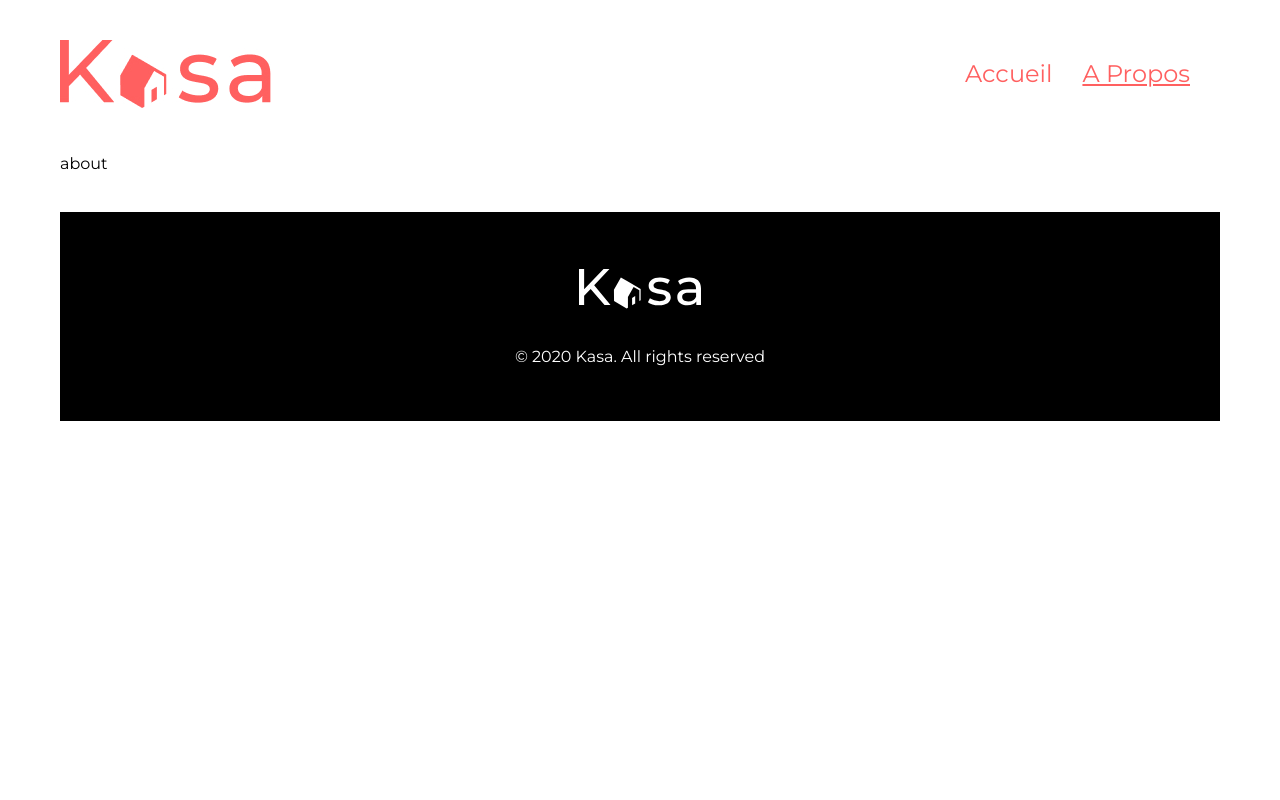
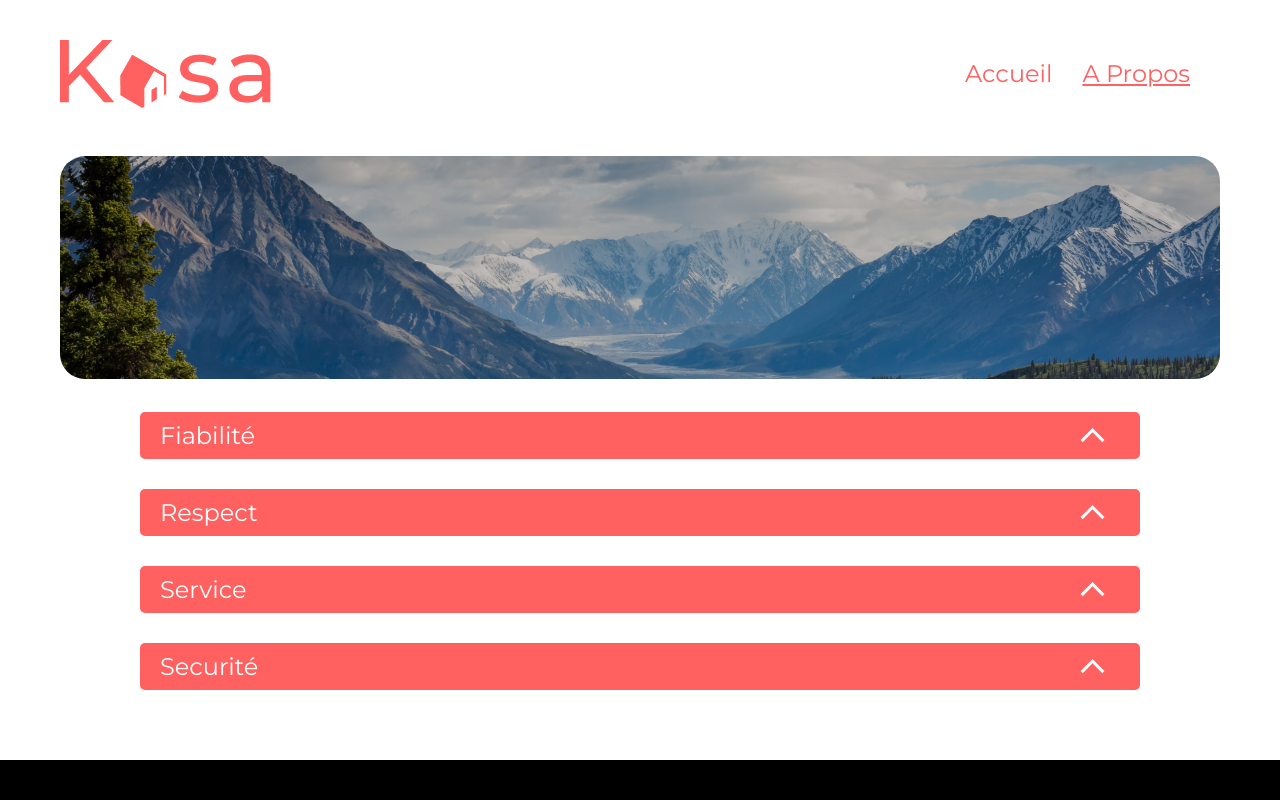
Before and after one commit to juleslemorvan/julesLeMorvan_11_11032022, a React (Create React App) app: page /a-propos in a window 1280 px wide. Shown: the top 800 px of the page. Built offline with nearby package versions, Linux system fonts and the light colour scheme.

Commit message:
correction css

```diff
--- a/src/components/Card/Card.js
+++ b/src/components/Card/Card.js
@@ -2,6 +2,7 @@ import React from "react";
 
 export const Card = ({ title, cover, onClick }) => {
   return (
+    <div className="Card-Container">
       <div
         style={{ backgroundImage: `url(${cover})` }}
         onClick={onClick}
@@ -9,5 +10,6 @@ export const Card = ({ title, cover, onClick }) => {
       >
         <h1 className="cardTitle">{title}</h1>
       </div>
+    </div>
   );
 };
--- a/src/components/Dropdown/Dropdown.js
+++ b/src/components/Dropdown/Dropdown.js
@@ -2,18 +2,18 @@ import React, { useState, useRef, useEffect } from "react";
 
 export const Dropdown = ({ content, title }) => {
   const [toggle, setToggle] = useState(false);
-  const [heightEl, setHeightEl] = useState();
+  /*   const [heightEl, setHeightEl] = useState();
 
   const refHeight = useRef();
 
   useEffect(() => {
     setHeightEl(`${refHeight.current.scrolHeight}px`);
-  }, []);
+  }, []); */
 
   const toggleState = () => setToggle(!toggle);
 
   return (
-    <div className="dropdown">
+    <div className="dropdown" key={{ title }}>
       <button className="dropdown-visible" onClick={toggleState}>
         <span className="dropdownTitle">{title}</span>
         <svg
@@ -31,15 +31,19 @@ export const Dropdown = ({ content, title }) => {
         </svg>
       </button>
 
-      <div
-        className={toggle ? "dropdown-toggle animated" : "dropdown-toggle"}
-        style={{ height: toggle ? `${heightEl}` : "0px" }}
-        ref={refHeight}
-      >
-        <p className="toggleContent" aria-hidden={toggle ? "true" : "false"}>
-          {content}
-        </p>
-      </div>
+      {toggle && (
+        <div
+        /* className={toggle ? "dropdown-toggle animated" : "dropdown-toggle"} */
+        /* style={{ height: toggle ? `${heightEl}` : "0px" }}
+        ref={refHeight} */
+        >
+          <p className="toggleContent" aria-hidden={toggle ? "true" : "false"}>
+            {Array.isArray(content)
+              ? content.map((item) => <p>{item}</p>)
+              : content}
+          </p>
+        </div>
+      )}
     </div>
   );
 };
--- a/src/components/Layout/Layout.js
+++ b/src/components/Layout/Layout.js
@@ -4,11 +4,13 @@ import { Footer } from "../Footer/Footer";
 
 const Layout = ({ children }) => {
   return (
-    <div className="layout">
-      <Header />
-      {children}
+    <>
+      <div className="layout">
+        <Header />
+        {children}
+      </div>
       <Footer />
-    </div>
+    </>
   );
 };
 
--- a/src/data.json
+++ b/src/data.json
@@ -18,7 +18,7 @@
     "rating": "5",
     "location": "Ile de France - Paris 17e",
     "equipments": [
-      "Ã‰quipements de base",
+      "Equipements de base",
       "Micro-Ondes",
       "Douche italienne",
       "Frigo",
--- a/src/pages/About.js
+++ b/src/pages/About.js
@@ -1,7 +1,74 @@
 import React from "react";
 
+import { useState } from "react";
+
 const About = () => {
-  return <h1>about</h1>;
+  const [selected, setSelected] = useState(null);
+
+  const toggle = (i) => {
+    if (selected === i) {
+      return setSelected(null);
+    }
+    setSelected(i);
+  };
+
+  return (
+    <div className="about">
+      <div className="banner"></div>
+      <div className="accordion">
+        {aboutData.map((item, i) => (
+          <div className="item">
+            <div className="titleContainer" onClick={() => toggle(i)}>
+              <h2 className="title">{item.title}</h2>
+              <svg
+                width="25"
+                height="15"
+                viewBox="0 0 25 15"
+                fill="none"
+                xmlns="http://www.w3.org/2000/svg"
+                style={{
+                  transform: selected === i ? "rotate(0deg)" : "rotate(180deg)",
+                }}
+                className="arrow-down"
+              >
+                <path
+                  d="M2.6635 0.859489L0.530579 3.00462L12.4605 14.9233L24.3904 2.99257L22.2575 0.859489L12.4605 10.6572L2.6635 0.859489Z"
+                  fill="white"
+                />
+              </svg>
+            </div>
+
+            <div className={selected === i ? "content show" : "content"}>
+              <div className="elem">{item.content}</div>
+            </div>
+          </div>
+        ))}
+      </div>
+    </div>
+  );
 };
 
+const aboutData = [
+  {
+    title: "Fiabilité",
+    content:
+      "Les annonces postées sur Kasa garantissent une fiabilité totale. Les photos sont conformes aux logements, et toutes les informations sont régulièrement vérifiées  par nos équipes.",
+  },
+  {
+    title: "Respect",
+    content:
+      "La bienveillance fait partie des valeurs fondatrices de Kasa. Tout comportement discriminatoire ou de perturbation du voisinage entraînera une exclusion de notre plateforme.",
+  },
+  {
+    title: "Service",
+    content:
+      "Nos équipes se tiennent à votre disposition pour vous fournir une expérience parfaite. N'hésitez pas à nous contacter si vous avez la moindre question.",
+  },
+  {
+    title: "Securité",
+    content:
+      "La sécurité est la priorité de Kasa. Aussi bien pour nos hôtes que pour les voyageurs, chaque logement correspond aux critères de sécurité établis par nos services. En laissant une note aussi bien à l'hôte qu'au locataire, cela permet à nos équipes de vérifier que les standards sont bien respectés. Nous organisons également des ateliers sur la sécurité domestique pour nos hôtes.",
+  },
+];
+
 export default About;
--- a/src/pages/AccomodationSheet.js
+++ b/src/pages/AccomodationSheet.js
@@ -22,7 +22,7 @@ const AccomodationSheet = () => {
 
   return (
     <>
-      <Carrousel data={accomodation.pictures} />
+      <Carrousel data={accomodation.pictures} key={accomodation.title} />
       <div className="infos">
         <div className="firstLigne">
           <h1 className="accomodationTitle">{accomodation.title}</h1>
@@ -49,7 +49,7 @@ const AccomodationSheet = () => {
       </div>
       <div className="dropdown-container">
         <Dropdown title="description" content={accomodation.description} />
-        <Dropdown title="Equipement" content={accomodation.equipement} />
+        <Dropdown title="Equipement" content={accomodation.equipments} />
       </div>
     </>
   );
--- a/src/styles/components/_card.scss
+++ b/src/styles/components/_card.scss
@@ -1,3 +1,7 @@
+.Card-Container {
+  background-image: linear-gradient(transparent, black);
+}
+
 .card {
   background-size: cover;
   background-repeat: no-repeat;
--- a/src/styles/components/_dropdown.scss
+++ b/src/styles/components/_dropdown.scss
@@ -1,11 +1,12 @@
 .dropdown-container {
   display: flex;
   justify-content: space-between;
+  align-items: flex-start;
 }
 
 .dropdown {
   width: 582px;
-  height: 52px;
+
   border-radius: 10px;
   background: #ff6060;
 }
@@ -21,7 +22,6 @@
   align-items: center;
   padding: 7px 15px;
   border: 1px solid #ff6060;
-  height: 100%;
 }
 
 .dropdownTitle {
@@ -32,14 +32,12 @@
 .dropdown-toggle {
   height: 0px;
   opacity: 0;
-  transition: opacity 0.3s ease-in-out, height 0.3s 0.3s ease-in-out;
   border-bottom-left-radius: 3px;
   border-bottom-right-radius: 3px;
 }
 
 .animated {
   opacity: 1;
-  transition: height 0.3s ease-in-out opacity 0.3s 0.3s ease-in-out;
 }
 
 .toggleContent {
@@ -48,7 +46,6 @@
   margin: 0;
   padding: 40px 12px 53px 20px;
   pointer-events: none;
-
   background: #f6f6f6;
   color: #ff6060;
   border-bottom-left-radius: 3px;
--- a/src/styles/components/_layout.scss
+++ b/src/styles/components/_layout.scss
@@ -1,5 +1,6 @@
 .layout {
-  padding: 40px 60px;
+  padding: 40px 60px 0px 60px;
+  min-height: 85vh;
 
   @media (max-width: "600px") {
     padding: 40px 20px;
--- a/src/styles/index.scss
+++ b/src/styles/index.scss
@@ -7,5 +7,6 @@
 @import "./components/footer";
 @import "./pages/notFound";
 @import "./pages/home";
+@import "./pages/about";
 @import "./components/card";
 @import "./pages/accomodationSheet";
--- /dev/null
+++ b/src/styles/pages/_about.scss
@@ -0,0 +1,67 @@
+.about {
+  height: 100%;
+  width: 100%;
+  scroll-behavior: smooth;
+
+  .banner {
+    height: 223px;
+    background: url(../../assets/images/bannerAbout.jpg);
+    background-repeat: no-repeat;
+    background-position: 50% 0;
+    background-size: cover;
+    border-radius: 25px;
+    filter: brightness(75%);
+  }
+
+  .accordion {
+    margin: 33px 80px;
+    background-color: blue($color: #000000);
+  }
+
+  .item {
+    margin: 30px 0px;
+  }
+
+  .titleContainer {
+    display: flex;
+    justify-content: space-between;
+    align-items: center;
+    background: #ff6060;
+    height: 47px;
+    border-radius: 5px;
+    cursor: pointer;
+  }
+
+  .title {
+    padding: 8px 20px;
+    font-size: 24px;
+    line-height: 35px;
+    color: white;
+  }
+
+  .arrow-down {
+    padding: 8px 35px;
+  }
+
+  .content {
+    background: #f6f6f6;
+    scroll-behavior: smooth;
+    max-height: 0;
+    overflow: hidden;
+    transition: all 0.2s ease-in-out;
+    color: #ff6060;
+    font-size: 24px;
+    line-height: 35px;
+
+    .elem {
+      padding: 36px 27px 19px 18px;
+    }
+  }
+
+  .content.show {
+    scroll-behavior: smooth;
+    height: auto;
+    max-height: 9999px;
+    transition: all 0.2s ease-in-out;
+  }
+}
```
Also changed, not shown: src/components/HomeContent/HomeContent.js (deleted, +0 -8 lines), src/assets/images/BackgroundGrey.jpg (renamed from src/assets/images/Background.jpg), src/assets/images/bannerAbout.jpg (added). Lines whose indentation alone changed are shown as unchanged.
